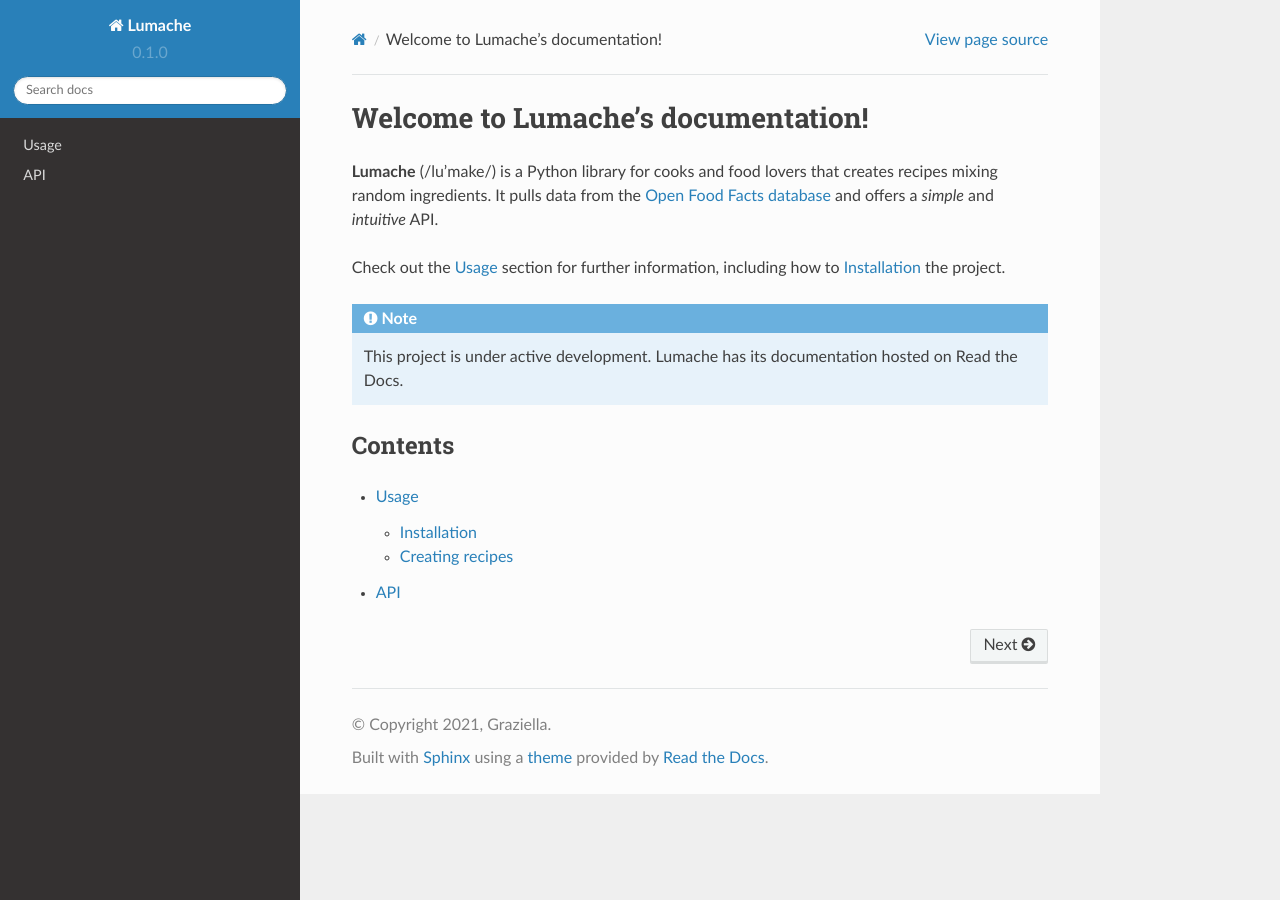
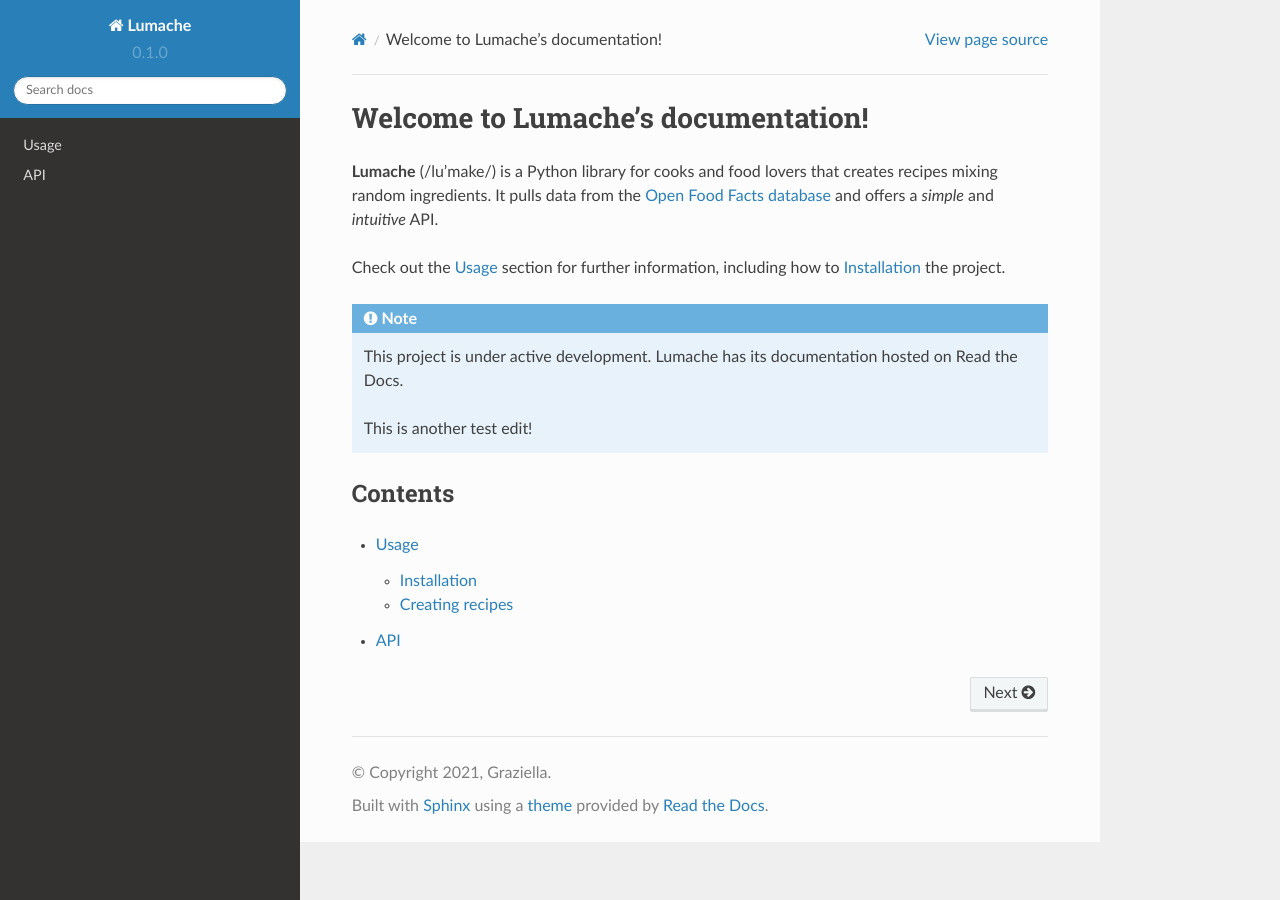
Before and after one commit to lonney9/rtd-test, a Sphinx documentation site: the page built from docs/source/index.rst, in a window 1280 px wide. Built offline with Sphinx 7.4.7 and the Read the Docs theme 2.0.0, drawn with Linux system fonts in a browser that asks for light colours.

Commit message:
Update index.rst
Testing commit direct to main.

```diff
--- a/docs/source/index.rst
+++ b/docs/source/index.rst
@@ -14,6 +14,8 @@ how to :ref:`installation` the project.
    This project is under active development.
    Lumache has its documentation hosted on Read the Docs.
 
+   This is another test edit!
+
 Contents
 --------
 
```
